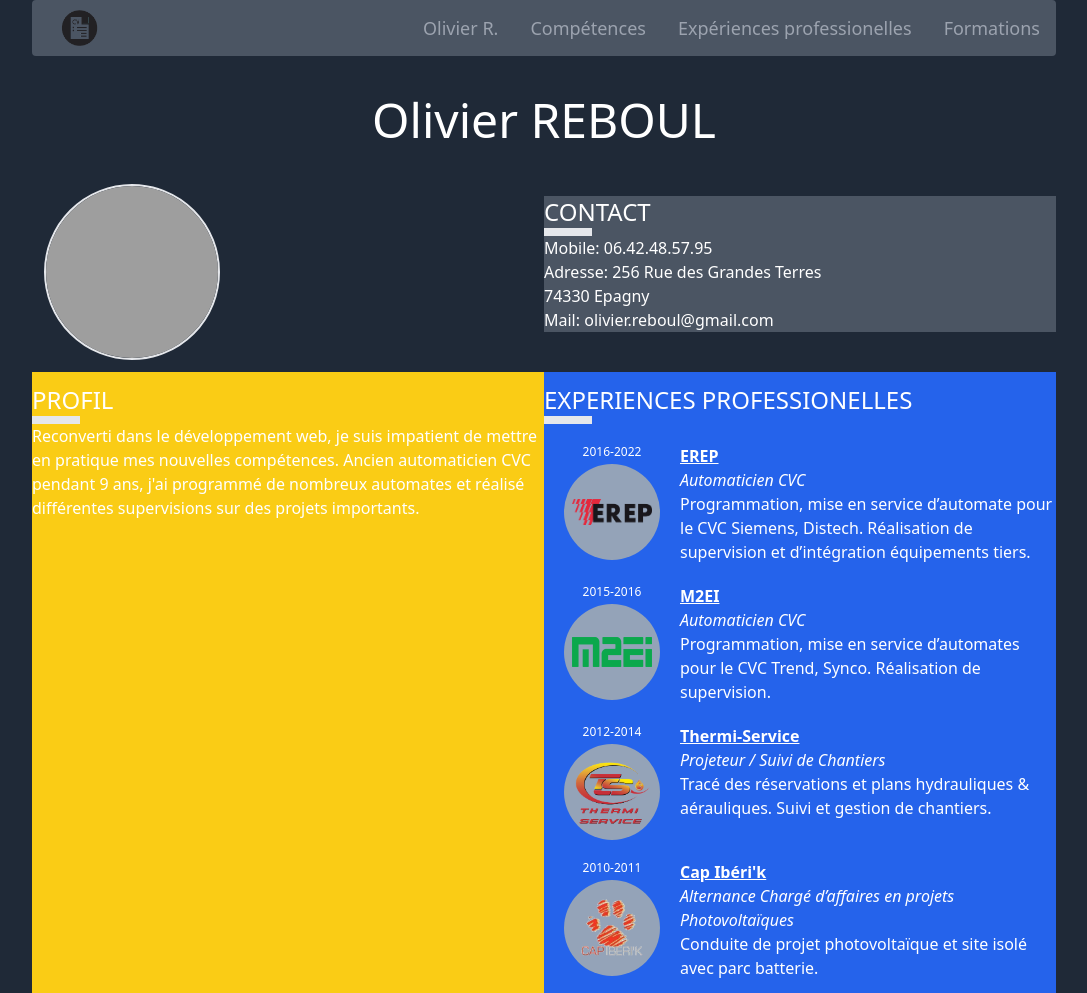
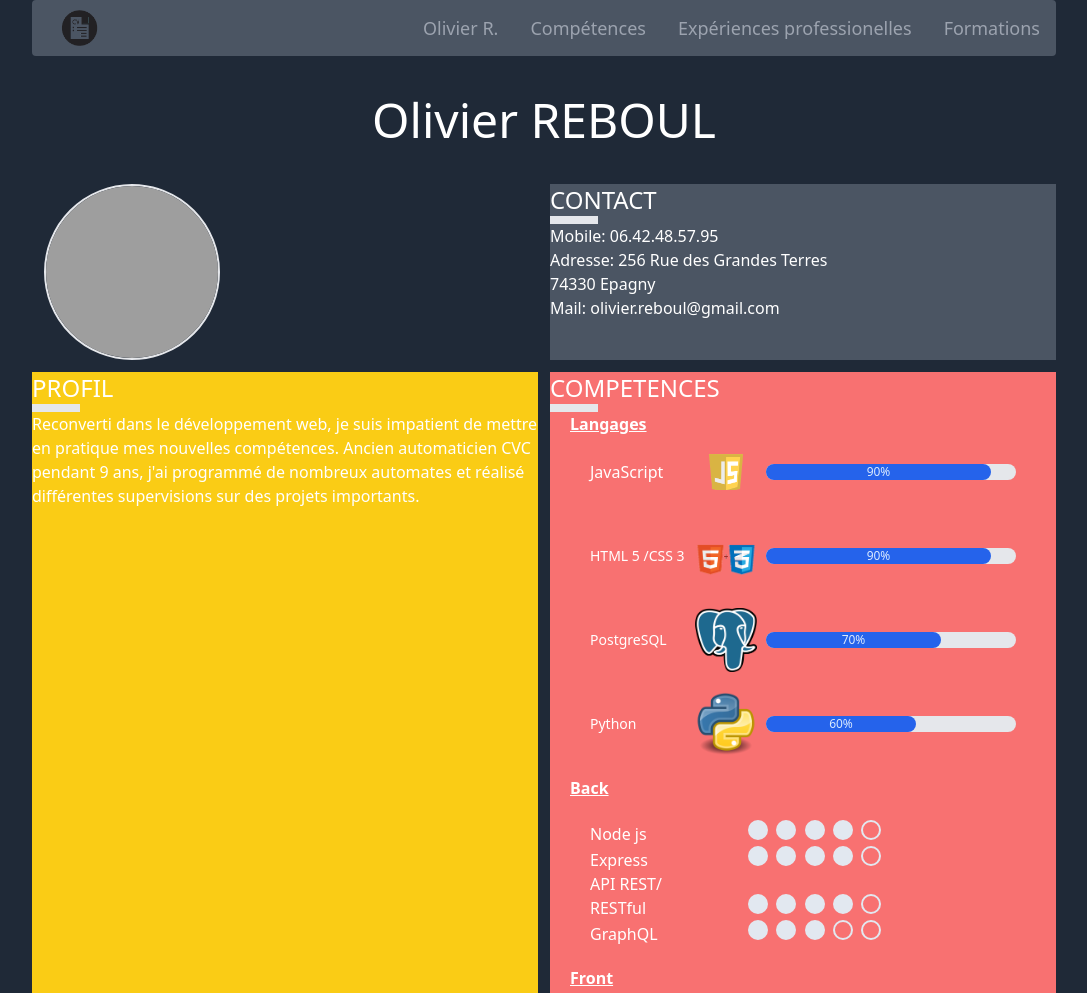
Before and after one commit to oliv42/CV-olivierR, a plain HTML site: page HTML/index.html in a window 1280 px wide. Shown: the top 993 px of the page, without its empty margins (96-1183 px from the left). Drawn offline with nearby package versions, Linux system fonts and the light colour scheme; grey boxes are pictures that could not be loaded; files whose address does not match are found by name.

Commit message:
refactor div and order the grid for lg size

```diff
--- a/HTML/index.html
+++ b/HTML/index.html
@@ -64,17 +64,16 @@
         <div>
             <h1 class="text-5xl text-center my-10">Olivier REBOUL</h1>
         </div>
-        <div class="lg:grid lg:grid-cols-2">
+        <div class="grid lg:grid-cols-2 gap-3">
 
-            <div id="photoProfil">
+            <div id="photoProfil" class="lg:order-1">
                 <img src="../img/photo-profil.png" alt="Photo Profil"
-                    class="w-44 h-44 rounded-full mx-auto lg:mx-3 mb-3 border-2">
+                    class="w-44 h-44 rounded-full mx-auto lg:mx-3 border-2">
             </div>
 
-            <div id="bloc-contact">
-                <div class="bg-gray-600">
-                    <div>
-                        <h4 class="mt-3 text-xl lg:text-2xl">CONTACT</h4>
+            <div id="bloc-contact" class="bg-gray-600 lg:order-2">
+                <div>
+                        <h4 class="text-xl lg:text-2xl">CONTACT</h4>
                         <hr class="border-4 w-12">
                         <p>
                             Mobile: 06.42.48.57.95 <br>
@@ -82,12 +81,11 @@
                             74330 Epagny <br>
                             Mail: <a href="olivier.reboul@gmail.com">olivier.reboul@gmail.com</a>
                         </p>
-                    </div>
                 </div>
             </div>
 
-            <div id="bloc-profil" class="bg-yellow-400">
-                <h4 class="mt-3 text-xl lg:text-2xl">PROFIL </h4>
+            <div id="bloc-profil" class="bg-yellow-400 lg:order-3">
+                <h4 class="text-xl lg:text-2xl">PROFIL </h4>
                 <hr class="border-4 w-12">
                 <p>
                     Reconverti dans le développement web, je suis impatient de
@@ -97,8 +95,8 @@
                 </p>
             </div>
 
-            <div id="bloc-experiences" class="bg-blue-600">
-                <h4 class="mt-3 text-xl lg:text-2xl">EXPERIENCES PROFESSIONELLES</h4>
+            <div id="bloc-experiences" class="bg-blue-600 lg:order-5">
+                <h4 class="text-xl lg:text-2xl">EXPERIENCES PROFESSIONELLES</h4>
                 <hr class="border-4 w-12">
                 <article class="my-5 flex">
                     <div class="mx-5">
@@ -177,8 +175,8 @@
                 </article>
             </div>
 
-            <div id="bloc-competences" class="bg-red-400">
-                <h4 class="mt-3 text-xl lg:text-2xl">COMPETENCES</h4>
+            <div id="bloc-competences" class="bg-red-400 lg:order-4">
+                <h4 class="text-xl lg:text-2xl">COMPETENCES</h4>
                 <hr class="border-4 w-12">
                 <div class="mx-5">
                     <h3 class="underline font-semibold">Langages</h3>
@@ -590,8 +588,8 @@
                 </div>
             </div>
 
-            <div id="bloc-formations" class="bg-amber-600">
-                <h4 class="mt-3 text-xl lg:text-2xl">FORMATIONS</h4>
+            <div id="bloc-formations" class="bg-amber-600 lg:order-6">
+                <h4 class="text-xl lg:text-2xl">FORMATIONS</h4>
                 <hr class="border-4 w-12">
                 <article class="m-5">
                     <div>
```
